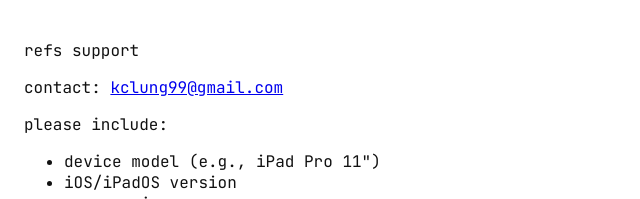
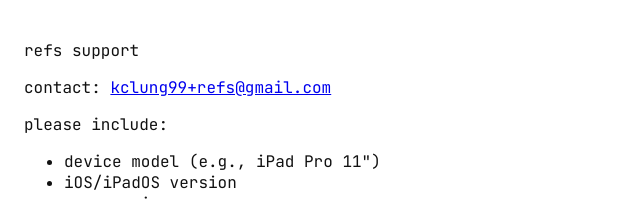
Before and after one commit to kclung99/refs-site, a plain HTML site: page index.html in a window 1280 px wide. Shown: the top 199 px of the page, 0-640 px from the left. Drawn offline with Linux system fonts and the light colour scheme.

Commit message:
update email

```diff
--- a/index.html
+++ b/index.html
@@ -13,7 +13,7 @@
 <body style="margin:0;background:#fff;color:#111;font-family:'JetBrains Mono', sans-serif;padding:24px 24px;">
     <p>refs support</p>
     <p>
-        contact: <a href="mailto:kclung99@gmail.com">kclung99@gmail.com</a>
+        contact: <a href="mailto:kclung99+refs@gmail.com">kclung99+refs@gmail.com</a>
     </p>
     <p>please include:</p>
     <ul>
```
